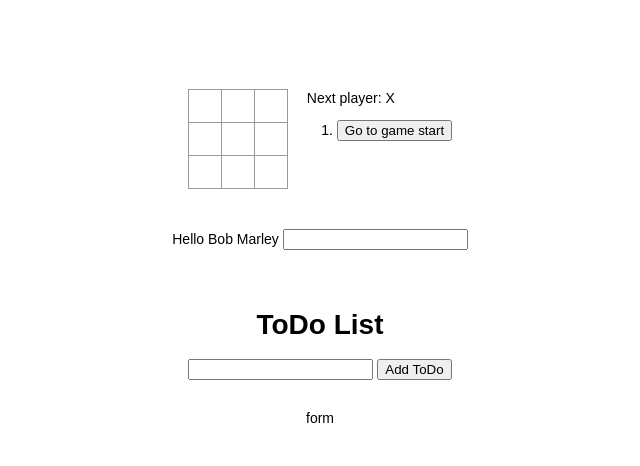
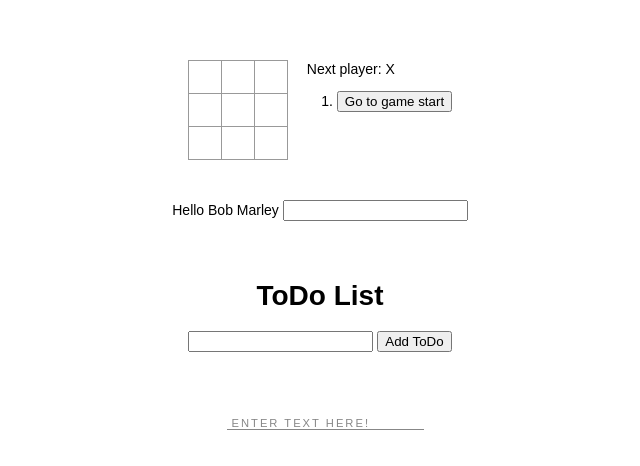
Before and after one commit to TextError/Learn-Typescript, a React (Create React App) app: page / in a window 1280 px wide. Shown: the part 152-618 px from the top of the page, without its empty margins (320-960 px from the left). Built offline with nearby package versions, Linux system fonts and the light colour scheme.

Commit message:
Update State on Change Evt

```diff
--- a/package.json
+++ b/package.json
@@ -6,6 +6,8 @@
     "@testing-library/jest-dom": "^4.2.4",
     "@testing-library/react": "^9.4.0",
     "@testing-library/user-event": "^7.2.1",
+    "@types/classnames": "^2.2.9",
+    "classnames": "^2.2.6",
     "react": "^16.12.0",
     "react-dom": "^16.12.0",
     "react-redux": "^7.1.3",
--- a/src/components/Redux_Crud/Form.tsx
+++ b/src/components/Redux_Crud/Form.tsx
@@ -1,11 +1,31 @@
-import React from 'react';
+import React, { useState } from 'react';
+import { inputEvt, formSubmit, IInputState } from './ts/interface';
+import Input from '../common/form/input/Input';
+import isEmpty from '../common/utils/isEmpty';
 
 const Form: React.FC = () => {
+  const [state, setState] = useState<IInputState>({ input: '', error: '' });
+  const {input, error} = state;
+
+  const onChange = (e: inputEvt) => setState({ ...state, input: e.target.value });
+
+  const onSubmit = (e: formSubmit) => {
+    e.preventDefault();
+    if(isEmpty(input)) return setState({ ...state, error: 'Input field is required!' });
+  };
+
   return (
-    <div>
-      form
-    </div>
+    <form noValidate onSubmit={onSubmit}>
+      <Input
+        name='input'
+        label='Enter text here!'
+        value={input}
+        onChange={onChange}
+        type='text'
+        error={error}
+      />
+    </form>
   )
-}
+};
 
 export default Form;
--- /dev/null
+++ b/src/components/Redux_Crud/ts/interface.ts
@@ -0,0 +1,16 @@
+export type formSubmit = React.FormEvent<HTMLFormElement>;
+export type inputEvt = React.ChangeEvent<HTMLInputElement>;
+
+export interface IInput {
+  name: string;
+  label: string;
+  value: string | number;
+  onChange: (e: inputEvt) => void;
+  type: string;
+  error: string;
+}
+
+export interface IInputState {
+  input: string;
+  error: string;
+}
--- /dev/null
+++ b/src/components/common/form/input/Input.tsx
@@ -0,0 +1,30 @@
+import React from 'react';
+import classnames from 'classnames';
+import isEmpty from '../../utils/isEmpty';
+
+import './input.css';
+import { IInput } from '../../../Redux_Crud/ts/interface';
+
+const Input: React.FC<IInput> = ({ name, label, value, onChange, type, error }) => {
+  const err = !isEmpty(error);
+  const val = !isEmpty(value);
+  return (
+    <div className='input-wrapper'>
+      <input
+        className={classnames('input', {'input-border-error': err})}
+        name={name}
+        value={value}
+        onChange={onChange}
+        type={type}
+        autoComplete='off'
+        required
+      />
+      <span className='bar' />
+      <label className={classnames('input-label', { 'input-shrink': val || err, 'error': err })} >
+        {error ? error : label}
+      </label>
+    </div>
+  )
+};
+
+export default Input;
--- /dev/null
+++ b/src/components/common/form/input/input.css
@@ -0,0 +1,71 @@
+.input-wrapper {
+  position: relative;
+  margin: 25px 0;
+  width: 100%;
+}
+.input {
+  width: 100%;
+  padding: 7px 5px 0 5px;
+  color: var(--darkWhite);
+  background: transparent;
+  border: none;
+  border-bottom: 1px solid;
+  border-color: var(--darkWhite);
+}
+input:focus {
+  border-color: var(--primary);
+  color: var(--primary);
+  outline: none;
+}
+input:focus ~ .input-label {
+  top: -10px;
+  left: 5px;
+  font-size: .6em;
+  font-weight: 600;
+  transition: var(--transition);
+  color: var(--primary);
+}
+input:focus ~ .bar::before {
+  width: 100%;
+}
+.input-border-error {
+  border-color: var(--red);
+}
+.input-label {
+  position: absolute;
+  top: 10px;
+  left: 5px;
+  font-size: .8em;
+  color: var(--darkWhite);
+  letter-spacing: 2px;
+  text-transform: uppercase;
+  transition: var(--transition);
+  pointer-events: none;
+}
+.input-shrink {
+  top: -10px;
+  left: 5px;
+  font-weight: 600;
+  letter-spacing: 2px;
+  font-size: .6em;
+  transition: var(--transition);
+  color: var(--primary);
+}
+.error {
+  color: var(--red);
+}
+.bar {
+  position: relative;
+  display: block;
+  width: 100%;
+}
+.bar::before {
+  content: '';
+  position: absolute;
+  bottom: 0px;
+  width: 0;
+  height: 2px;
+  background: var(--primary);
+  transition: var(--transition);
+  left: 0%;
+}
--- /dev/null
+++ b/src/components/common/utils/isEmpty.ts
@@ -0,0 +1,7 @@
+const isEmpty = <T>(value: T): boolean =>
+  value === undefined ||
+  value === null ||
+  (typeof value === 'object' && Object.keys(value).length === 0) ||
+  (typeof value === 'string' && value.trim().length === 0);
+
+  export default isEmpty;
--- a/src/index.css
+++ b/src/index.css
@@ -1,3 +1,17 @@
+:root {
+  --primary: rgb(125, 0, 35);
+  --white: rgb(255, 255, 255);
+  --darkWhite: rgb(135, 135, 135);
+  --black: rgb(40, 40, 45);
+  --lightDark: rgb(50, 50, 60);
+  --green: rgb(100, 210, 90);
+  --red: rgb(255, 70, 70);
+  --transition: .3s;
+  --transitionLinear: all .3s linear;
+  --spacing: 2px;
+  --border: 4px;
+}
+
 .app {
   display: flex;
   flex-direction: column;
```
Also changed, not shown: 1 other file (tests, documents, lock files or other folders).
